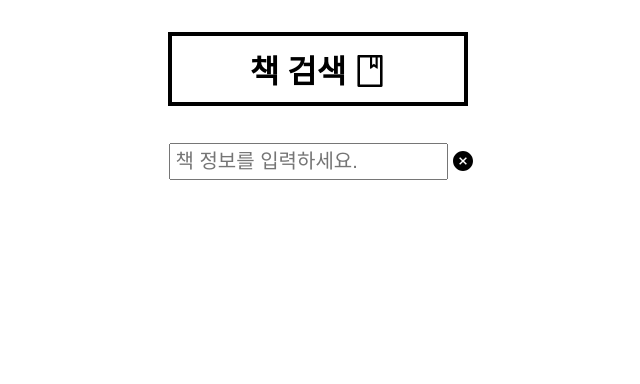
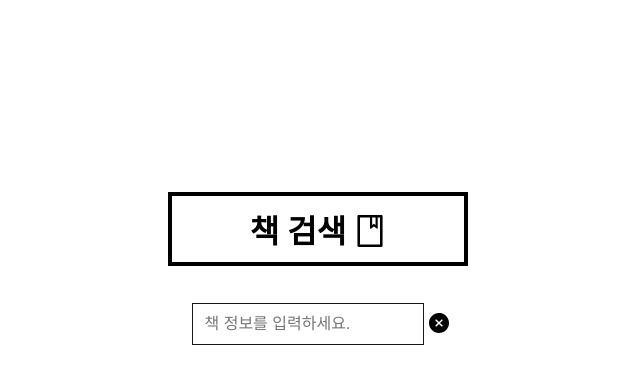
Before and after one commit to mnmhbbb/book-search, a React (Create React App) app: page / in a window 1280 px wide. Shown: the top 384 px of the page, without its empty margins (322-962 px from the left). Built offline with nearby package versions, Linux system fonts and the light colour scheme.

Commit message:
몇 가지 스타일 수정

```diff
--- a/src/api/search.js
+++ b/src/api/search.js
@@ -4,7 +4,7 @@ import { REACT_APP_CLIENT_ID } from 'config';
 
 export async function searchBookAPI(data) {
   try {
-    const response = await axios.get(`/v1/search/book.json?query=${data}&display=5`, {
+    const response = await axios.get(`/v1/search/book.json?query=${data}&display=10`, {
       headers: {
         'Content-Type': 'application/json',
         Accept: 'application/json',
@@ -21,7 +21,7 @@ export async function searchBookAPI(data) {
 export async function loadmoreAPI({ data, start }) {
   try {
     const response = await axios.get(
-      `/v1/search/book.json?query=${data}&start=${start.current}&display=5`,
+      `/v1/search/book.json?query=${data}&start=${start.current}&display=10`,
       {
         headers: {
           'Content-Type': 'application/json',
--- a/src/components/SearchForm/index.js
+++ b/src/components/SearchForm/index.js
@@ -3,6 +3,7 @@ import { useDispatch, useSelector } from 'react-redux';
 import SearchList from 'components/SearchList';
 import { searchAction } from 'redux/ducks/search';
 import { FormStyle, InputStyle } from './style';
+import Layout from 'layout';
 
 const SearchForm = () => {
   const dispatch = useDispatch();
@@ -15,7 +16,7 @@ const SearchForm = () => {
     function onScroll() {
       if (
         window.scrollY + document.documentElement.clientHeight >
-        document.documentElement.scrollHeight - 10
+        document.documentElement.scrollHeight - 50
       ) {
         if (!loadMoreLoading && bookList.length > 1) {
           count.current += 10;
--- a/src/components/SearchForm/style.js
+++ b/src/components/SearchForm/style.js
@@ -23,8 +23,12 @@ export const InputStyle = styled(Input)`
   align-items: center;
   margin-bottom: 2rem;
   input {
-    font-size: 20px;
+    font-size: 16px;
     margin: 5px;
-    padding: 5px;
+    padding: 0.7rem;
+    border: 1px solid #161616;
+  }
+  input:focus {
+    outline: none;
   }
 `;
--- a/src/layout.js
+++ b/src/layout.js
@@ -5,7 +5,7 @@ const Global = styled.div`
   width: 100%;
   display: flex;
   justify-content: center;
-  padding: 2rem;
+  padding: 12rem 0 2rem;
 
   a {
     text-decoration: none;
```
Also changed, not shown: 1 other file (tests, documents, lock files or other folders).
